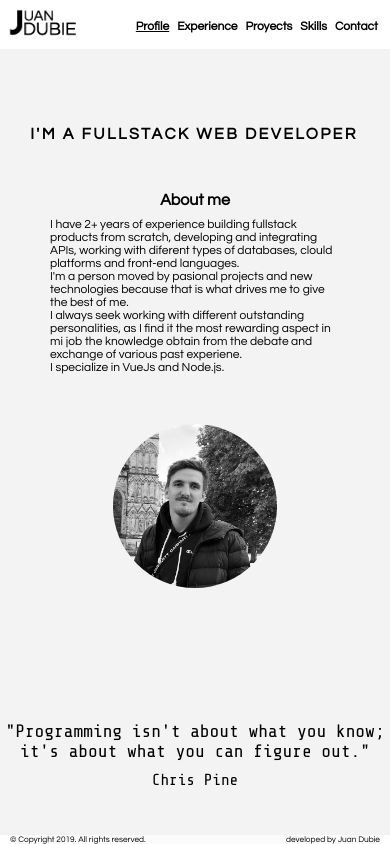
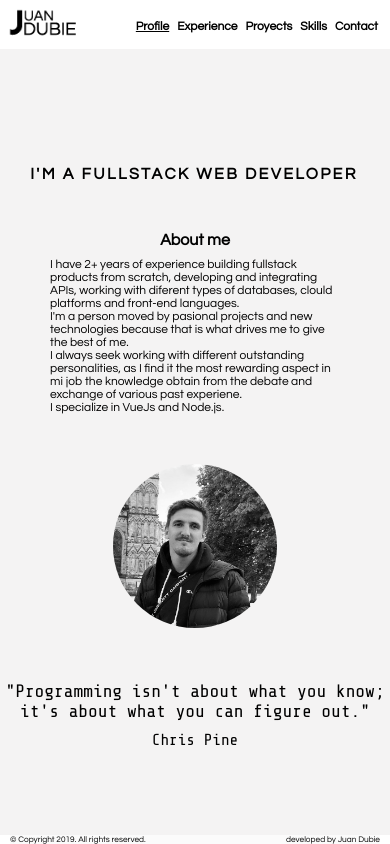
Before and after one commit to dubiejuan/Profile, a Vue app: page / in a window 390 px wide. Built offline with nearby package versions, Linux system fonts and the light colour scheme; a small style sheet from the web is missing.

Commit message:
fix profile

```diff
--- a/public/styles.css
+++ b/public/styles.css
@@ -802,6 +802,12 @@ justify-content: center;
   align-items: center;
   }
 
+  .profile-wisdom{
+    margin-top: 50px;
+    text-align: center;
+
+    }
+
   }
 
 
@@ -1203,5 +1209,10 @@ animation: bounceOutUp .5s;
     font-family: 'Share Tech Mono', monospace;
 }
 
+.profile-wisdom{
+  margin-top: 50px;
+  text-align: center;
+
+  }
 
 }
```
